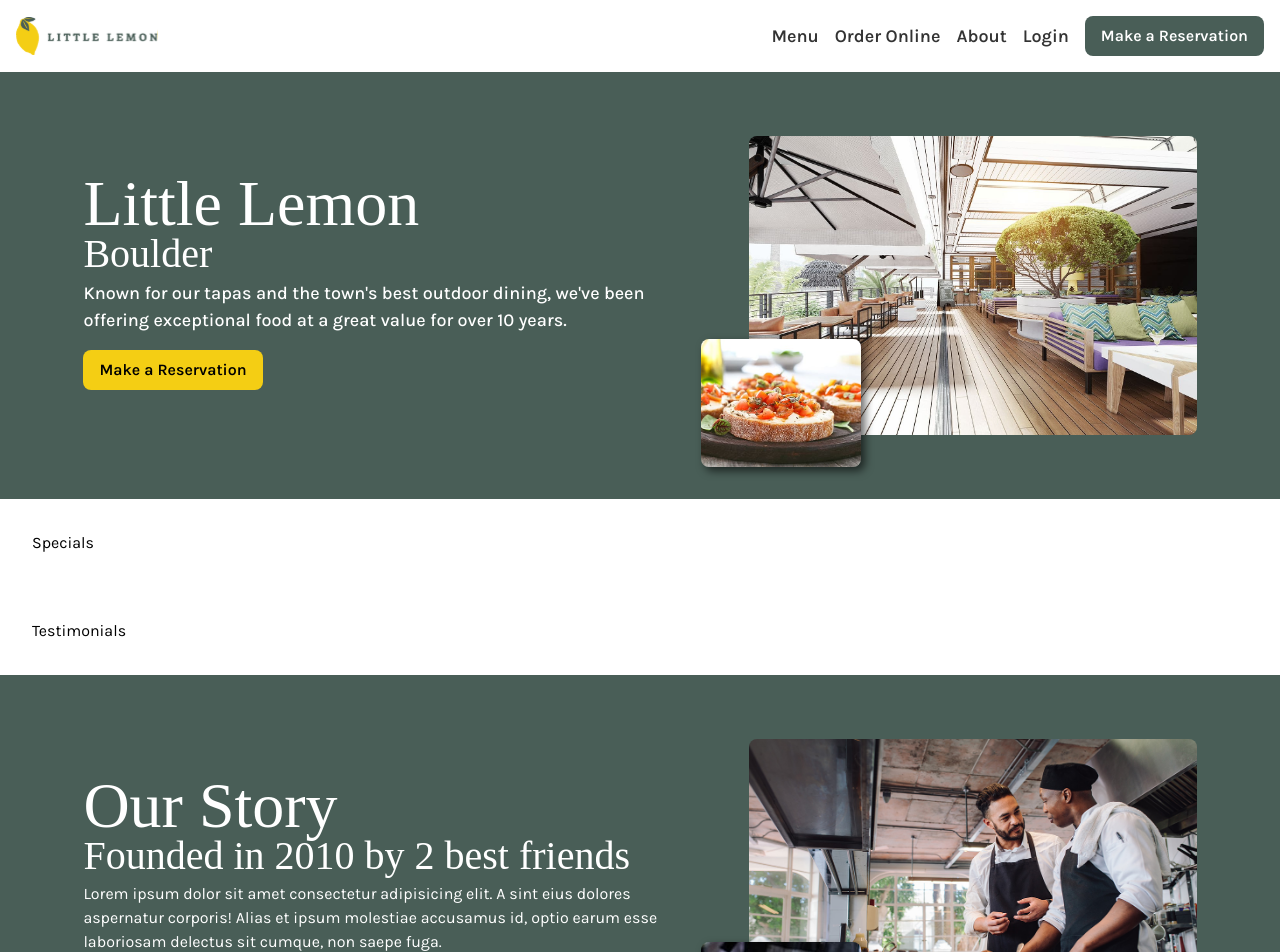
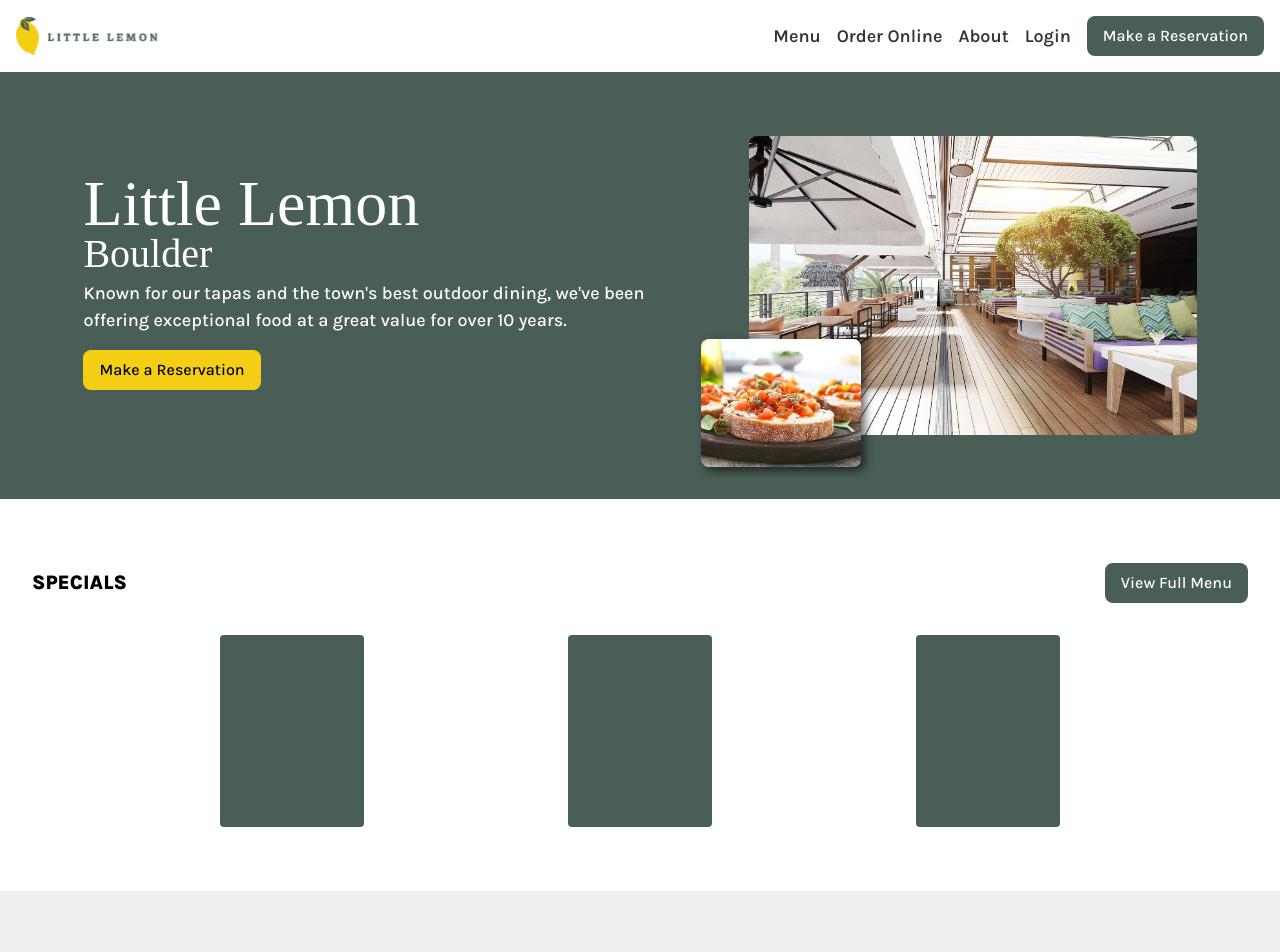
Before and after one commit to MoxieEric/meta-front-end-developer-capstone, a React (Create React App) app: page / in a window 1280 px wide. Shown: the top 952 px of the page. Built offline with nearby package versions, Linux system fonts and the light colour scheme; a web font is replaced by a local one.

Commit message:
card row component for specials and testimonials

```diff
--- a/src/components/ReservationsButton.js
+++ b/src/components/ReservationsButton.js
@@ -12,12 +12,7 @@ const ReservationsButton = ({
 		<button
 			type='button'
 			onClick={handleClick}
-			className={classNames(
-				'rounded-md bg-primary  px-4 py-2 font-semibold transition-colors hover:text-white hover:bg-black',
-				theme === 'primary'
-					? 'bg-primary text-white'
-					: 'bg-secondary text-black'
-			)}
+			className={classNames('button', `button--${theme}`)}
 		>
 			{title}
 		</button>
--- a/src/components/screens/Error.js
+++ b/src/components/screens/Error.js
@@ -1,4 +1,4 @@
-import { useRouteError } from 'react-router-dom'
+import { Link, useRouteError, useRoutes } from 'react-router-dom'
 import Header from '../layout/Header'
 import Footer from '../layout/Footer'
 import { useEffect } from 'react'
@@ -12,12 +12,16 @@ const ErrorPage = () => {
 	return (
 		<>
 			<Header />
-			<div id='error-page'>
-				<h1>Oops!</h1>
-				<p>Sorry, an unexpected error has occurred.</p>
-				<p>
-					<i>{error.statusText || error.message}</i>
-				</p>
+			<div className='bg-light w-full min-h-screen flex flex-col items-center justify-center'>
+				<div className='container mx-auto flex flex-col items-center justify-center gap-4'>
+					<h1 className='display-title'>Coming Soon</h1>
+					<p className='lead-text'>
+						Sorry, this page does not yet exist.
+					</p>
+					<Link to='/' className='button'>
+						Go Back Home
+					</Link>
+				</div>
 			</div>
 			<Footer />
 		</>
--- a/src/components/screens/Home.js
+++ b/src/components/screens/Home.js
@@ -2,6 +2,7 @@ import { Link } from 'react-router-dom'
 import PageSection from '../layout/PageSection'
 import ReservationsButton from '../ReservationsButton'
 import FeatureSection from '../sections/FeatureSection'
+import CardsSection from '../sections/CardsSection'
 
 const Home = () => {
 	return (
@@ -36,14 +37,27 @@ const Home = () => {
 				</FeatureSection>
 			</PageSection>
 			<PageSection id='specials' background='white'>
-				<header>
-					<h1>Specials</h1>
-				</header>
+				<CardsSection
+					title='Specials'
+					subtitle=''
+					cta={
+						<Link to='/menu' className='button'>
+							View Full Menu
+						</Link>
+					}
+				>
+					<div className='rounded bg-primary h-48 w-36' />
+					<div className='rounded bg-primary h-48 w-36' />
+					<div className='rounded bg-primary h-48 w-36' />
+				</CardsSection>
 			</PageSection>
 			<PageSection id='testimonials' background='light'>
-				<header>
-					<h1>Testimonials</h1>
-				</header>
+				<CardsSection title='Testimonials' subtitle=''>
+					<div className='rounded bg-primary h-48 w-36' />
+					<div className='rounded bg-primary h-48 w-36' />
+					<div className='rounded bg-primary h-48 w-36' />
+					<div className='rounded bg-primary h-48 w-36' />
+				</CardsSection>
 			</PageSection>
 			<PageSection id='about' background='primary'>
 				<FeatureSection
--- a/src/components/screens/Menu.js
+++ /dev/null
@@ -1,17 +0,0 @@
-const Menu = () => {
-	return (
-		<>
-			<section>
-				<header>
-					<h1>Our Menu</h1>
-				</header>
-			</section>
-			<section>
-				<header>
-					<h1>Drinks</h1>
-				</header>
-			</section>
-		</>
-	)
-}
-export default Menu
--- /dev/null
+++ b/src/components/sections/CardsSection.js
@@ -0,0 +1,15 @@
+const CardsSection = ({ title, subtitle, cta, children }) => {
+	return (
+		<div className='cards-section'>
+			<header>
+				<div className='headings'>
+					<h1 className='section-title'>{title}</h1>
+					{subtitle && <h2 className='category-title'>{subtitle}</h2>}
+				</div>
+				{cta && <div className='cta'>{cta}</div>}
+			</header>
+			<div className='content'>{children}</div>
+		</div>
+	)
+}
+export default CardsSection
--- a/src/index.js
+++ b/src/index.js
@@ -8,7 +8,6 @@ import ErrorPage from './components/screens/Error'
 import App from './App'
 import Home from './components/screens/Home'
 import BookingConfirmation from './components/screens/BookingConfirmation'
-import Menu from './components/screens/Menu'
 
 const router = createBrowserRouter([
 	{
@@ -24,10 +23,6 @@ const router = createBrowserRouter([
 				path: '/confirmed',
 				element: <BookingConfirmation />,
 			},
-			{
-				path: '/menu',
-				element: <Menu />,
-			},
 		],
 	},
 ])
--- a/src/styles/app.css
+++ b/src/styles/app.css
@@ -17,8 +17,8 @@
 
 	/* border radius */
 	--border-rounded: .5rem;
-	--border-md: .5rem;
-	--border-lg: 1rem;
+	--rounded-md: .5rem;
+	--rounded-lg: 1rem;
 
 }
 
@@ -70,6 +70,33 @@ html, body {
 	font-size: 1rem;
 	font-weight: 500;
 }
+
+/* Buttons */
+.button {
+	display: flex;
+	align-items: center;
+	width: max-content;
+	padding: .5rem 1rem;
+	border-radius: var(--rounded-md);
+	color: white;
+	background: var(--color-primary);
+	font-weight: 500;
+	transition: color .2s ease-out;
+}
+.button:hover {
+	color: white;
+	background: var(--color-dark);
+}
+.button--secondary {
+	color: black;
+	background: var(--color-secondary);
+}
+.button--secondary:hover {
+	color: black;
+	background: var(--color-tan);
+}
+
+
 
 .global-header {
 	display: flex;
@@ -149,6 +176,8 @@ main {
 	display: flex;
 }
 
+
+/* Feature Section */
 .feature-section {
 	display: flex;
 	flex-direction: column;
@@ -191,7 +220,7 @@ main {
 }
 .feature-section figure {
 	overflow: hidden;
-	border-radius: var(--border-md);
+	border-radius: var(--rounded-md);
 	margin-left: 2rem;
 }
 
@@ -233,6 +262,52 @@ main {
 	}
 }
 
+/* Cards Section */
+.cards-section {
+	display: flex;
+	flex-direction: column;
+	gap: 2rem;
+	color: black;
+	padding: 2rem 0;
+}
+
+.cards-section header {
+	display: flex;
+	flex-direction: column;
+	align-items: center;
+	gap: 1rem;
+}
+
+.cards-section .content {
+	display: flex;
+	flex-direction: column;
+	align-items: center;
+	justify-content: center;
+	gap: 1rem;
+	width: 100%;
+}
+@media (min-width: 640px) {
+	.cards-section header .cta {
+		width: 100%;
+		display: flex;
+		align-items: center;
+		justify-content: end;
+	}
+	.cards-section header {
+		flex-direction: row;
+		align-items: center;
+		/* justify-content: space-between; */
+		justify-content: center;
+	}
+	.cards-section .content {
+		flex-direction: row;
+		align-items: flex-start;
+		justify-content: space-evenly;
+	}
+
+}
+
+/* Booking Modal */
 .modal {
 	width: 100%;
 	max-width: 36rem;
```
Also changed, not shown: src/styles/tailwind.min.css.
